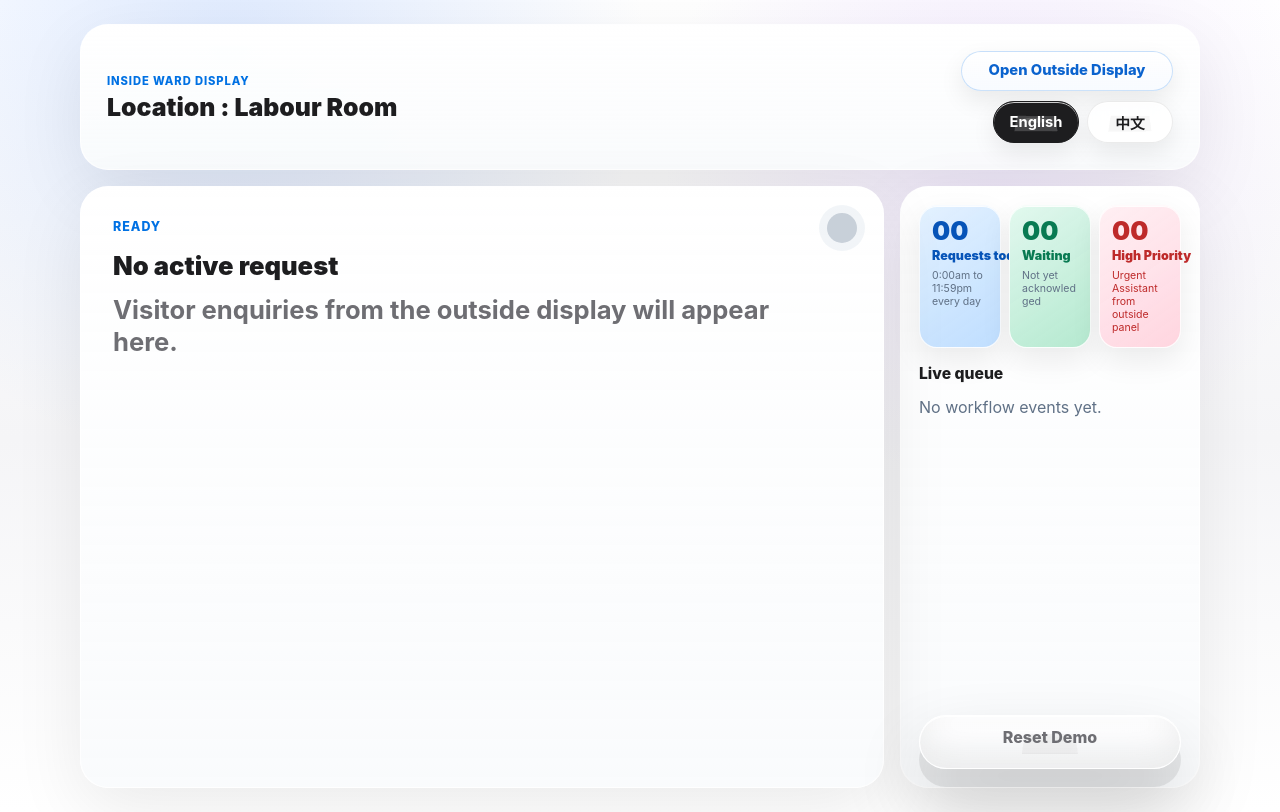
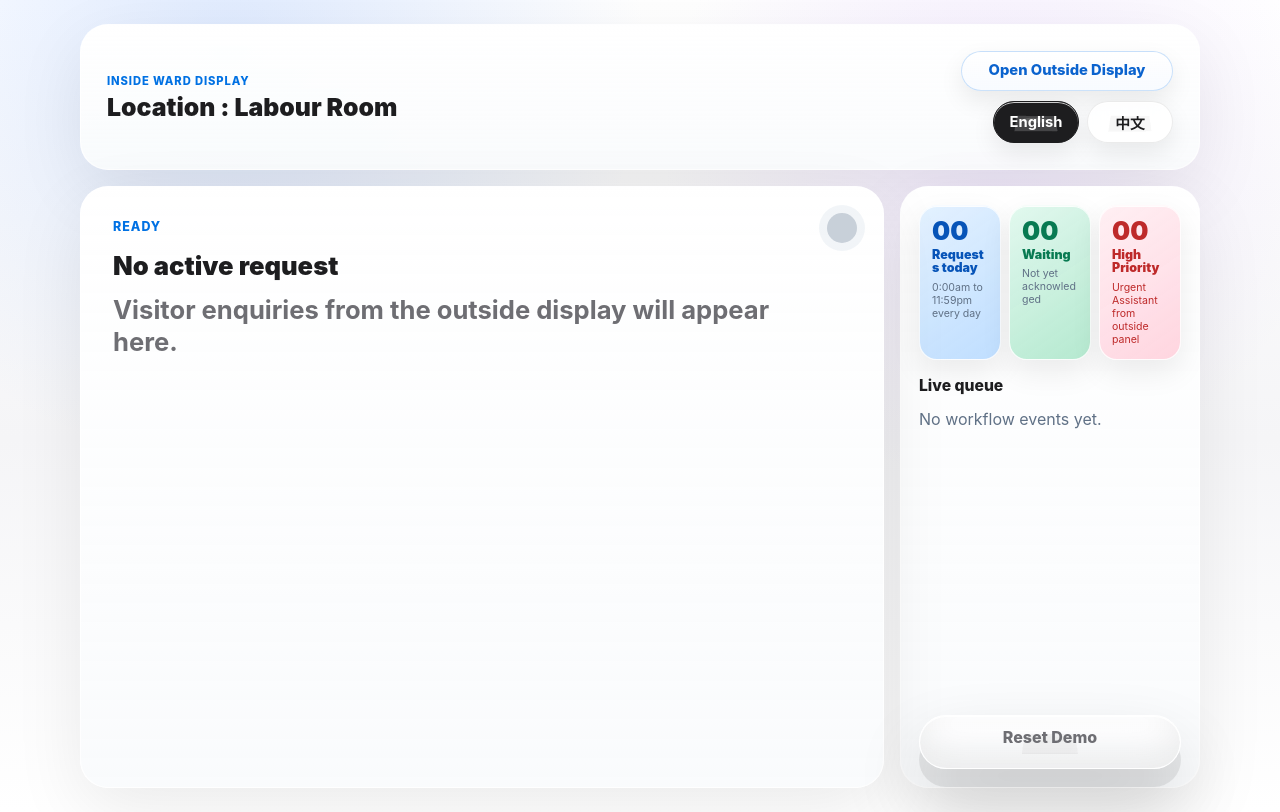
Before and after one commit to ninabun/smart-reception, a Next.js app: page /ward in a window 1280 px wide. Built offline with nearby package versions, Linux system fonts and the light colour scheme.

Commit message:
Allow ward metric labels to wrap

```diff
--- a/app/globals.css
+++ b/app/globals.css
@@ -1780,7 +1780,8 @@ h3 {
 
 .ward-display .metric p {
   letter-spacing: 0;
-  white-space: nowrap;
+  line-height: 1.08;
+  white-space: normal;
 }
 
 .ward-display .glass-key-button.primary-action,
```
